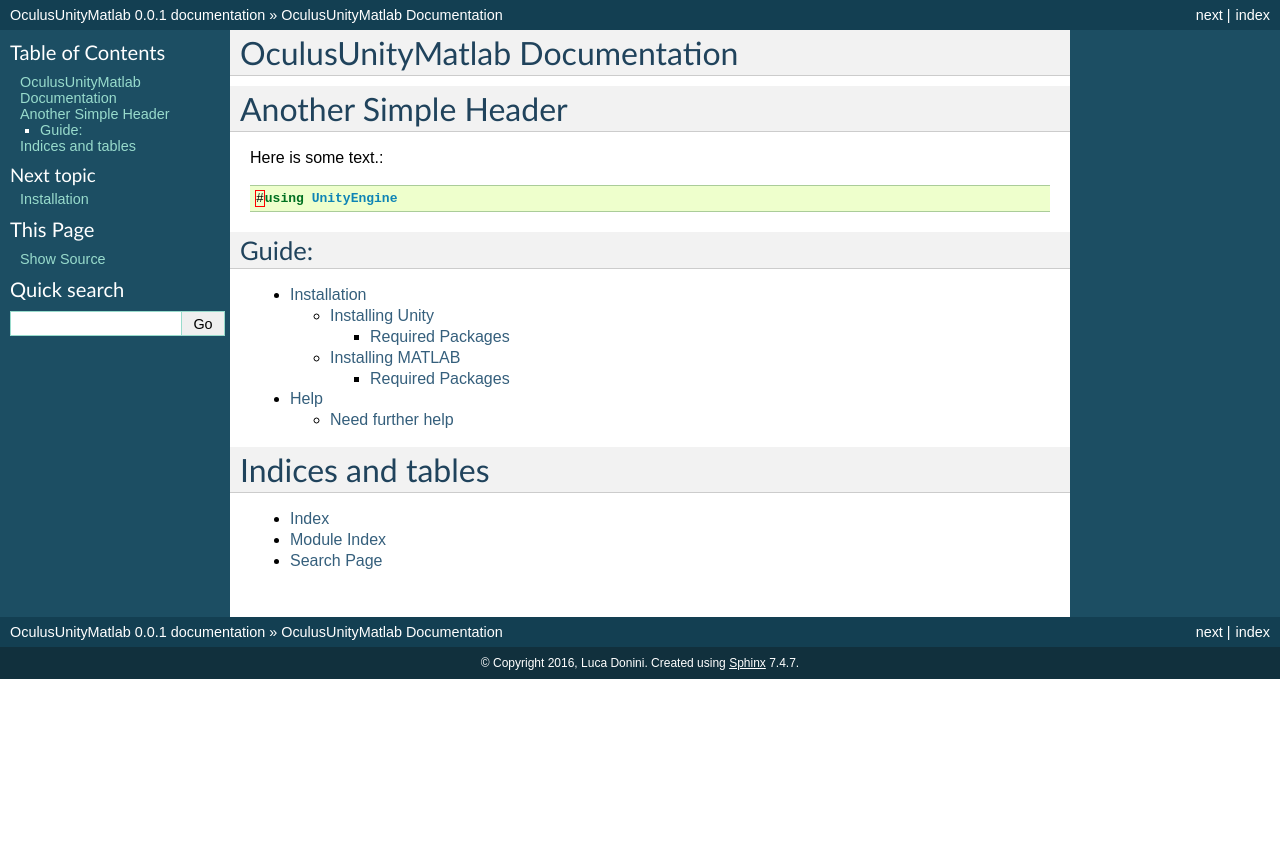
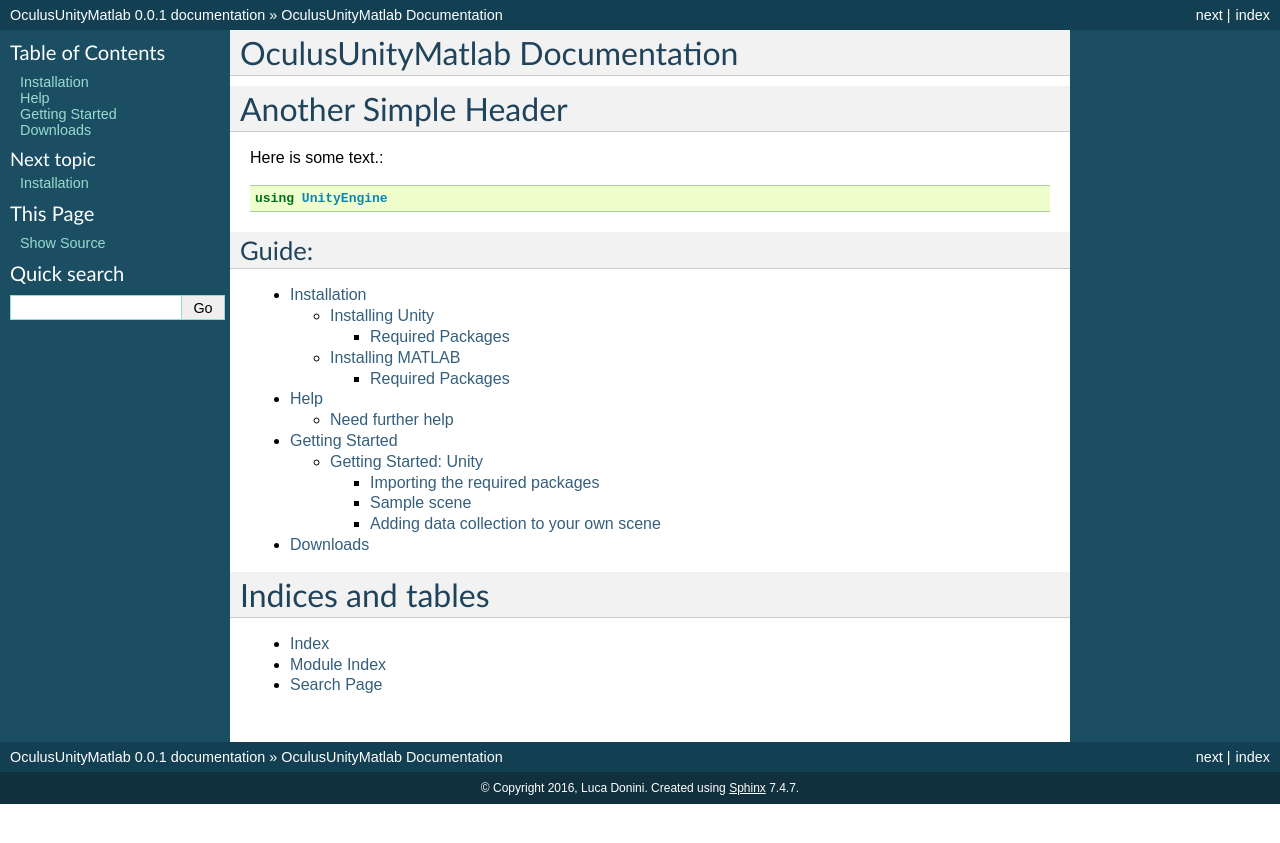
Before and after one commit to lucadonini96/OculusMATLAB, a Sphinx documentation site: the page built from docs/source/index.rst, in a window 1280 px wide. Shown: the top 843 px of the page. Built offline with Sphinx 7.4.7, drawn with Linux system fonts in a browser that asks for light colours; pages that are not in the unit, such as notebooks, are missing from menus.

Commit message:
Some progress

```diff
--- a/docs/source/conf.py
+++ b/docs/source/conf.py
@@ -178,6 +178,7 @@
 # Custom sidebar templates, maps document names to template names.
 #
 # html_sidebars = {}
+html_sidebars = { '**': ['globaltoc.html', 'relations.html', 'sourcelink.html', 'searchbox.html'], }
 
 # Additional templates that should be rendered to pages, maps page names to
 # template names.
@@ -425,4 +426,4 @@
 #
 # epub_use_index = True
 
-highlight_language = 'c#'
+highlight_language = 'C#'
--- /dev/null
+++ b/docs/source/downloads.rst
@@ -0,0 +1,2 @@
+Downloads
+=========
--- /dev/null
+++ b/docs/source/getting_started.rst
@@ -0,0 +1,10 @@
+Getting Started
+===============
+
+These pages show how to set up a simple project with all the implemented functionalities.
+
+.. toctree::
+	:maxdepth: 2
+
+	unity/getting_started/getting_started_unity
+	getting_started_matlab
--- a/docs/source/index.rst
+++ b/docs/source/index.rst
@@ -6,7 +6,7 @@
 
 Here is some text.::
 
-    #using UnityEngine
+    using UnityEngine
 
 
 Guide:
@@ -18,6 +18,9 @@
 
    installation
    help
+   getting_started
+
+   downloads
 
 
 Indices and tables
--- /dev/null
+++ b/docs/source/unity/getting_started/custom_scene.rst
@@ -0,0 +1,9 @@
+Adding data collection to your own scene
+^^^^^^^^^^^^^^^^^^^^^^^^^^^^^^^^^^^^^^^^
+
+
+MainRecorder and VIESYS prefabs
+-------------------------------
+
+Record object position
+----------------------
--- /dev/null
+++ b/docs/source/unity/getting_started/getting_started_unity.rst
@@ -0,0 +1,10 @@
+Getting Started: Unity
+======================
+The following pages will explain how to configure your Unity project to save and transmit data.
+
+.. toctree::
+	:maxdepth: 2
+
+	import_packages
+	sample_scene
+	custom_scene
--- /dev/null
+++ b/docs/source/unity/getting_started/import_packages.rst
@@ -0,0 +1,34 @@
+Importing the required packages
+^^^^^^^^^^^^^^^^^^^^^^^^^^^^^^^
+To enable data collection in Unity, you will need to import the following packages.
+
+If you already have the OculusUtilities for Unity installed (these include ``OVRPlayerController``, for instance):
+
+	* Download the ``DATA COLLECTION PACKAGE`` from ``HERE`` and import_ it into Unity
+
+If you haven't installed the OculusUtilities for Unity, you have two options:
+
+If you intend to use the latest version of the OculusUtilities for Unity
+
+	* Download and extract  |OculusUtilitiesPackage|__ (this is in the Engine Integration section of the linked webpage) and then import_ ``OculusUtilities.unitypackage`` into Unity.
+
+__ https://developer3.oculus.com/downloads/
+
+	* Download the ``DATA COLLECTION PACKAGE`` from ``HERE`` and import_ it into Unity
+
+OR, if you intend to use the version of the OculusUtilities that was originally used when implementing the platform (for example if the above doesn't work)
+
+	* Download the ``DATA COLLECTION PACKAGE WITH OCULUSUTILITIES (SHOULD BE 1.3.2)`` from `HERE` and import_ it into Unity.
+
+After having imported either data collection package, you will find several new folders in your Project Explorer, including:
+
+	- CommunicationWIF
+	- OVR
+	- Plugins
+	- Recorder
+	- Sample Scene
+	- Time
+
+
+.. _import: https://docs.unity3d.com/Manual/AssetPackages.html
+.. |OculusUtilitiesPackage| replace:: *Oculus Utilities for Unity 5*
--- /dev/null
+++ b/docs/source/unity/getting_started/sample_scene.rst
@@ -0,0 +1,19 @@
+Sample scene
+^^^^^^^^^^^^
+Before implementing data collection in your project, you might want to become more familiar with it by looking at a sample scene that includes all the existing functionalities.
+
+To open the sample scene, navigate to the ``Sample Scene`` folder and double click the sampleScene file with a Unity icon.
+
+.. image:: images/open_sample_scene.png
+
+The Hierarchy view contains several game objects.
+
+
+.. image:: images/sample_scene_hierarchy.png
+
+
+* The ``MainRecorder`` GameObject manages the data output to file. The scripts attached to it save general game properties to file (i.e. properties that are not dependent on a single GameObject), such as audio sources, controller input, game information, etc.
+* The ``VIESYS`` GameObject manages the communication with MATLAB.
+* The ``OVRPlayerController > OVRCameraRig > TrackingSpace > CenterEyeAnchor`` GameObject has a ``RecordPositionAttach`` script attached to itself, which saves position and rotation data for this GameObject to file.
+* The ``Sample Audio Source`` GameObject contains an Audio Source which will generate a sound as the game is started.
+* The ``Timer`` GameObject contains a countdown timer.
```
Also changed, not shown: docs/source/unity/getting_started/images/open_sample_scene.png (added), docs/source/unity/getting_started/images/sample_scene_hierarchy.png (added).
